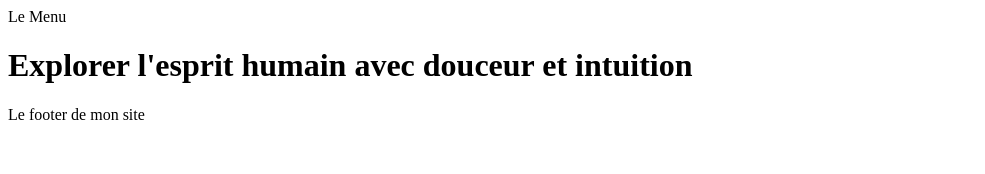
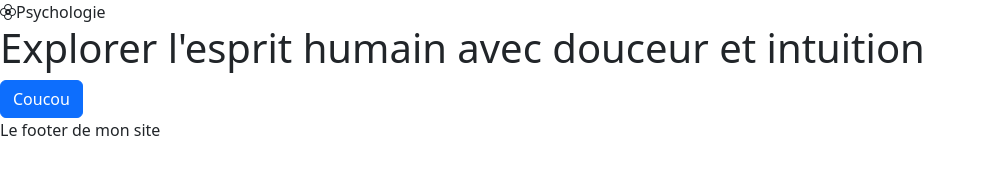
Before and after one commit to tletranvn/psychologie_site, a website with bundled scripts: page index.html in a window 1280 px wide. Shown: the whole page, without its empty margins (0-985 px from the left). Built offline with nearby package versions, Linux system fonts and the light colour scheme; files whose address does not match are found by name.

Commit message:
Install Bootstrap

```diff
--- a/index.html
+++ b/index.html
@@ -3,13 +3,14 @@
 <head>
     <meta charset="UTF-8">
     <meta name="viewport" content="width=device-width, initial-scale=1.0">
+
+    <link rel="stylesheet" href="node_modules/bootstrap/dist/css/bootstrap.min.css"/>
+    <link rel="stylesheet" href="node_modules/bootstrap-icons/font/bootstrap-icons.css"/>
     <title>Document</title>
 </head>
 <body>
 
-    <header>
-        Le Menu
-    </header>
+    <header> <i class="bi bi-flower2"></i>Psychologie</header>
 
 
     <main id="main-page">
@@ -21,5 +22,6 @@
     </footer>
 
     <script type="module" src="./Router/router.js"></script>
+    <script src="node_modules/bootstrap/dist/js/bootstrap.bundle.min.js"></script>
 </body>
 </html>
--- /dev/null
+++ b/package.json
@@ -0,0 +1,6 @@
+{
+  "dependencies": {
+    "bootstrap": "^5.3.5",
+    "bootstrap-icons": "^1.11.3"
+  }
+}
--- a/pages/home.html
+++ b/pages/home.html
@@ -1 +1,3 @@
 <h1> Explorer l'esprit humain avec douceur et intuition</h1>
+
+<button class="btn btn-primary">Coucou</button>
```
Also changed, not shown: 2 other files.
